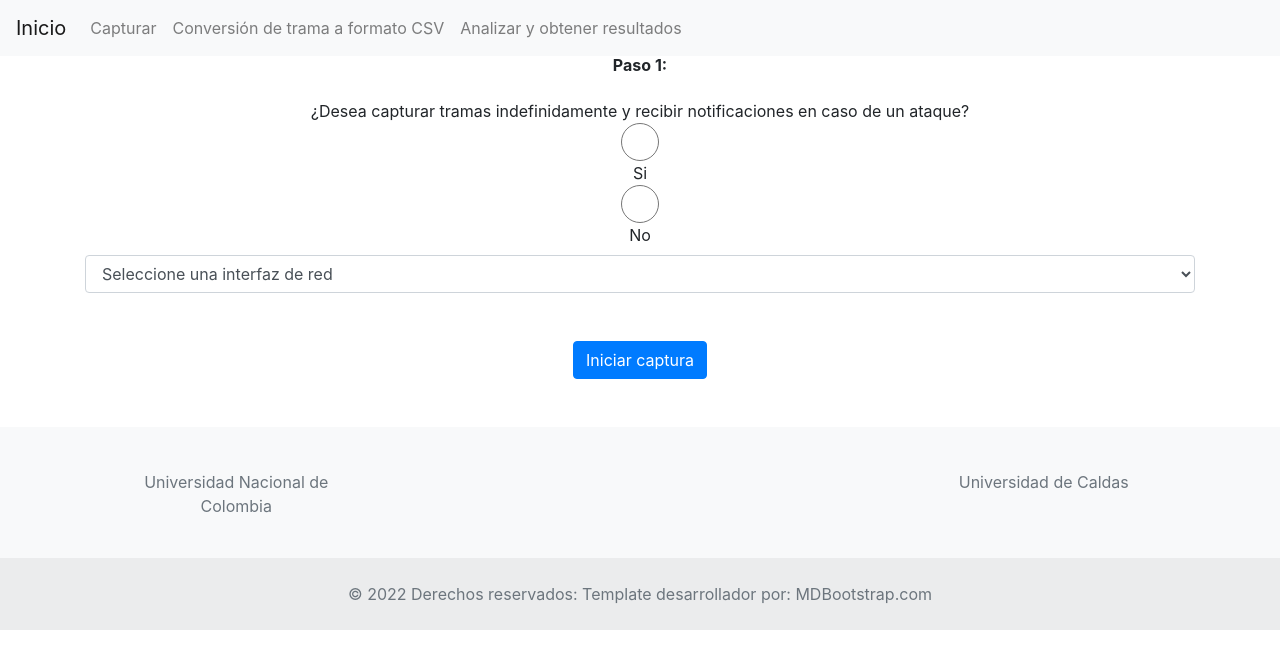
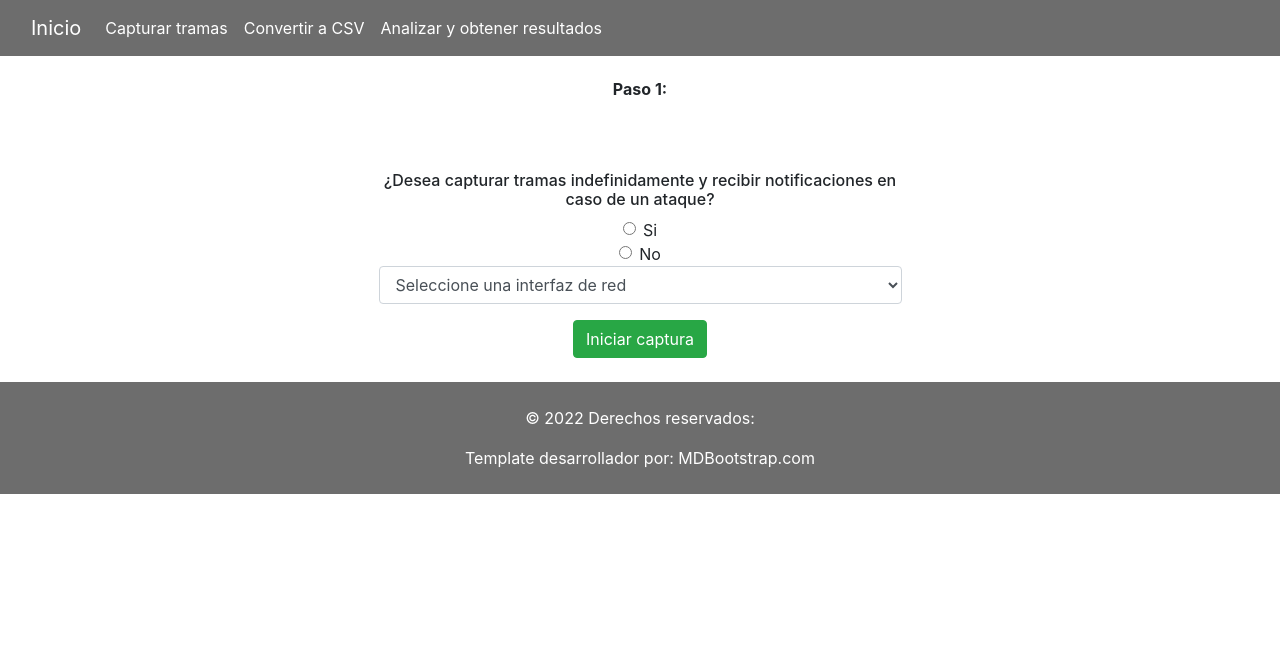
Before and after one commit to joamontesgi/flask_app_tesis, a Flask app: template templates/form.html in a window 1280 px wide. Shown: the top 669 px of the page. Run offline with Flask 2, Linux system fonts and the light colour scheme; the template is opened without the code that fills it, so the values that code supplies are empty.

Commit message:
cambios frontend

```diff
--- a/models/red_neuronal.py
+++ b/models/red_neuronal.py
@@ -13,7 +13,7 @@ from joblib import dump, load
 from sklearn import preprocessing
 
 def redNeuronal(prueba):
-  new_model = keras.models.load_model('/home/gaia/Escritorio/flask_app_tesis/models/redneuronal.h5')
+  new_model = keras.models.load_model('models/redneuronal.h5')
   prueba=pd.read_csv(prueba)
   prueba=prueba.reindex(columns=['dst_port','flow_duration','tot_fwd_pkts','tot_bwd_pkts','totlen_fwd_pkts','totlen_bwd_pkts', 'fwd_pkt_len_max', 'fwd_pkt_len_min','fwd_pkt_len_mean', 'fwd_pkt_len_std', 'bwd_pkt_len_max','bwd_pkt_len_min', 'bwd_pkt_len_mean', 'bwd_pkt_len_std','flow_byts_s','flow_pkts_s','flow_iat_mean','flow_iat_std','flow_iat_max','flow_iat_min','fwd_iat_tot','fwd_iat_mean', 'fwd_iat_std','fwd_iat_max', 'fwd_iat_min','bwd_iat_tot','bwd_iat_mean','bwd_iat_std','bwd_iat_max','bwd_iat_min','fwd_psh_flags','bwd_psh_flags','fwd_urg_flags', 'bwd_urg_flags','fwd_header_len', 'bwd_header_len','fwd_pkts_s','bwd_pkts_s','pkt_len_min','pkt_len_max','pkt_len_mean', 'pkt_len_std', 'pkt_len_var','fin_flag_cnt','syn_flag_cnt','rst_flag_cnt', 'psh_flag_cnt', 'ack_flag_cnt','urg_flag_cnt','cwe_flag_count','ece_flag_cnt', 'down_up_ratio', 'pkt_size_avg','fwd_seg_size_avg', 'bwd_seg_size_avg','fwd_byts_b_avg', 'fwd_pkts_b_avg','fwd_blk_rate_avg','bwd_byts_b_avg','bwd_pkts_b_avg','bwd_blk_rate_avg','subflow_fwd_pkts','subflow_fwd_byts','subflow_bwd_pkts','subflow_bwd_byts','init_fwd_win_byts', 'init_bwd_win_byts','fwd_act_data_pkts','fwd_seg_size_min','active_mean','active_std','active_max', 'active_min','idle_mean','idle_std','idle_max', 'idle_min'])
   prueba = prueba.replace([np.inf,-np.inf],0)
--- a/models/red_neuronal_conv.py
+++ b/models/red_neuronal_conv.py
@@ -13,7 +13,7 @@ from sklearn.preprocessing import normalize
 from joblib import dump, load
 
 def redNeuronalconvolucional(prueba):
-  new_model = keras.models.load_model("/home/gaia/Escritorio/flask_app_tesis/models/redneuronalconvolucional.h5")
+  new_model = keras.models.load_model("models/redneuronalconvolucional.h5")
   prueba=pd.read_csv(prueba)
   prueba=prueba.reindex(columns=['dst_port','flow_duration','tot_fwd_pkts','tot_bwd_pkts','totlen_fwd_pkts','totlen_bwd_pkts', 'fwd_pkt_len_max', 'fwd_pkt_len_min','fwd_pkt_len_mean', 'fwd_pkt_len_std', 'bwd_pkt_len_max','bwd_pkt_len_min', 'bwd_pkt_len_mean','bwd_pkt_len_std','flow_byts_s','flow_pkts_s','flow_iat_mean','flow_iat_std','flow_iat_max','flow_iat_min','fwd_iat_tot','fwd_iat_mean', 'fwd_iat_std','fwd_iat_max', 'fwd_iat_min','bwd_iat_tot','bwd_iat_mean','bwd_iat_std','bwd_iat_max','bwd_iat_min','fwd_psh_flags','bwd_psh_flags','fwd_urg_flags', 'bwd_urg_flags','fwd_header_len', 'bwd_header_len','fwd_pkts_s','bwd_pkts_s','pkt_len_min','pkt_len_max','pkt_len_mean', 'pkt_len_std', 'pkt_len_var','fin_flag_cnt','syn_flag_cnt','rst_flag_cnt', 'psh_flag_cnt', 'ack_flag_cnt','urg_flag_cnt','cwe_flag_count','ece_flag_cnt', 'down_up_ratio', 'pkt_size_avg','fwd_seg_size_avg', 'bwd_seg_size_avg','fwd_byts_b_avg', 'fwd_pkts_b_avg','fwd_blk_rate_avg','bwd_byts_b_avg','bwd_pkts_b_avg','bwd_blk_rate_avg','subflow_fwd_pkts','subflow_fwd_byts','subflow_bwd_pkts','subflow_bwd_byts','init_fwd_win_byts', 'init_bwd_win_byts','fwd_act_data_pkts','fwd_seg_size_min','active_mean','active_std','active_max', 'active_min','idle_mean','idle_std','idle_max', 'idle_min'])
   prueba = prueba.replace([np.inf,-np.inf],0)
--- a/requirements.txt
+++ b/requirements.txt
@@ -66,7 +66,7 @@ requests-oauthlib==1.3.1
 rsa==4.9
 scapy==2.4.3
 scikit-learn==1.0.2
-scipy==1.4.1
+scipy==2.4.2
 setuptools==47.1.0
 six==1.16.0
 sklearn==0.0.post1
--- /dev/null
+++ b/static/estilos.css
@@ -0,0 +1,3 @@
+a, p{
+    color: rgb(255, 255, 255) !important;;
+}
--- a/static/manualAuto.js
+++ b/static/manualAuto.js
@@ -5,12 +5,10 @@
             elementos.innerHTML="";
         }else{
             elementos.innerHTML=`
-
-            <br>
             <label for="tiempo">Ingrese el tiempo de captura (segundos)
                 <input type="number" min="10" max="3600" id="tiempo" name="tiempoCaptura" class="form-control" required>
             </label>
-            </div>
+
             `;
         }
     }
--- a/templates/form.html
+++ b/templates/form.html
@@ -1,28 +1,32 @@
 {% extends 'masterpage.html' %}
 {% block contenido %}
-        <h6><b>Paso 1: </b></h6>
-        <h6>{{mensaje}}</h6>
+        <h6 class="mt-4"><b>Paso 1: </b></h6>
+        <div class="w-50 p-3 container text-center" >
         <form action="/algoritmo" method="post" class="mt-4" enctype="multipart/form-data">
-            <label for="demon">¿Desea capturar tramas indefinidamente y recibir notificaciones en caso de un ataque?
-                <br>
-                <input class="form-control" type="radio" id="demonSi" name="demon" value="1" required onchange="cambio()">Si
-                <input class="form-control" type="radio" id="demonNo" name="demon" value="0" required onchange="cambio()">No
-            </label>
             <br>
-            <div class="col-xs-2">
-
-                <select name="iface" id="select" class="form-control" required>
+            <h6>¿Desea capturar tramas indefinidamente y recibir notificaciones en caso de un ataque?</h6>
+            <div class="form-check">
+                <input class="form-check-input" type="radio" name="demon" id="demonSi" value="1" required onchange="cambio()">
+                <label class="form-check-label" for="demonSi">
+                    Si
+                </label>
+              </div>
+              <div class="form-check">
+                <input class="form-check-input" type="radio" name="demon" id="demonNo" value="0" required onchange="cambio()">
+                <label class="form-check-label" for="demonNo">
+                  No
+                </label>
+                <div id="elementos">
+                </div>
+              </div>
+                <select name="iface" id="select" class="form-control" class="text-center" required>
                     <option value="" selected disabled hidden>Seleccione una interfaz de red</option>
                     {% for data in iface_names %}
                     <option value="{{ data }}">{{ data }}</option>
                     {% endfor %}
                 </select>
             </div>
-            <br>
-            <div id="elementos">
-            </div>
-            <br>
-            <button type="submit" class="btn btn-primary" id="normalizar">Iniciar captura</button>
+            <script src="../static/manualAuto.js"></script>
+            <button type="submit" class="btn btn-success" id="normalizar">Iniciar captura</button>
         </form>
-        <script src="../static/manualAuto.js"></script>
         {% endblock %}
--- a/templates/masterpage.html
+++ b/templates/masterpage.html
@@ -5,24 +5,30 @@
     <meta http-equiv="X-UA-Compatible" content="IE=edge">
     <meta name="viewport" content="width=device-width, initial-scale=1.0">
     <link rel="stylesheet" href="https://cdn.jsdelivr.net/npm/bootstrap@4.3.1/dist/css/bootstrap.min.css" integrity="sha384-ggOyR0iXCbMQv3Xipma34MD+dH/1fQ784/j6cY/iJTQUOhcWr7x9JvoRxT2MZw1T" crossorigin="anonymous">    <title>Document</title>
+    <link rel="stylesheet" href="/static/estilos.css">
     <title>.:: Sistema para detectar ataques de DDOS ::.</title>
 </head>
-<body style="background-color: white">
+<body>
     <header>
-        <nav class="navbar navbar-expand-lg navbar-light bg-light">
+        <nav class="navbar navbar-expand-lg navbar-light"  style="background-color: #6d6d6d;">
+            <div class="container-fluid">
               <a class="navbar-brand" href="/">Inicio</a>
-            <div class="collapse navbar-collapse" id="navbarText">
-              <ul class="navbar-nav mr-auto">
+              <button class="navbar-toggler" type="button" data-bs-toggle="collapse" data-bs-target="#navbarNav" aria-controls="navbarNav" aria-expanded="false" aria-label="Toggle navigation">
+                <span class="navbar-toggler-icon"></span>
+              </button>
+              <div class="collapse navbar-collapse" id="navbarNav">
+                <ul class="navbar-nav">
                   <li class="nav-item">
-                    <a class="nav-link" href="form">Capturar</a>
+                    <a class="nav-link" href="form">Capturar tramas</a>
                   </li>
                   <li class="nav-item">
-                    <a class="nav-link" href="subirPCAP">Conversión de trama a formato CSV</a>
+                    <a class="nav-link" href="subirPCAP">Convertir a CSV</a>
                   </li>
                   <li class="nav-item">
                     <a class="nav-link" href="convertir">Analizar y obtener resultados</a>
                   </li>
                 </ul>
+              </div>
             </div>
           </nav>
     </header>
@@ -33,35 +39,13 @@
     {% endblock %}
     </div>
     <footer class="text-center text-lg-start bg-light text-muted mt-4">
-        <section class="">
-            <div class="container text-center text-md-start mt-5">
-                <div class="row mt-3">
-                    <div class="col-md-3 col-lg-4 col-xl-3 mx-auto mb-4">
-                        <h6 class="text-uppercase fw-bold mb-4">
-                            <br>
-                        </h6>
+        <div class="text-center p-4" style="background-color:  #6d6d6d;">
         <p>
-                        Universidad Nacional de Colombia
+            © 2022 Derechos reservados:
         </p>
+        <a href="https://mdbootstrap.com/">Template desarrollador por: MDBootstrap.com</a>
         </div>
-                <div class="col-md-2 col-lg-2 col-xl-2 mx-auto mb-4">
-                </div>
-                <div class="col-md-3 col-lg-2 col-xl-2 mx-auto mb-4">
-                </div>
-                <div class="col-md-4 col-lg-3 col-xl-3 mx-auto mb-md-0 mb-4">
-                    <h6 class="text-uppercase fw-bold mb-4">
-                        <br>
-                    </h6>
-                    <p>
-                    Universidad de Caldas
-                    </p>
-            </div>
-        </div>
-        </section>
-        <div class="text-center p-4" style="background-color: rgba(0, 0, 0, 0.05);">
-        © 2022 Derechos reservados:
-        <a class="text-reset fw-bold" href="https://mdbootstrap.com/">Template desarrollador por: MDBootstrap.com</a>
-        </div>
+        <script src="https://cdn.jsdelivr.net/npm/bootstrap@5.0.2/dist/js/bootstrap.bundle.min.js" integrity="sha384-MrcW6ZMFYlzcLA8Nl+NtUVF0sA7MsXsP1UyJoMp4YLEuNSfAP+JcXn/tWtIaxVXM" crossorigin="anonymous"></script>
     </footer>
 </body>
 </html>
```
Also changed, not shown: app.py (+1 -8 lines), requirementsPython3.8.txt (deleted, +0 -186 lines), static/grafica.js (+7 -9 lines), templates/convertidoToCSV.html (+8 -6 lines), templates/home.html (+15 -1 lines), templates/subirPcap.html (+6 -7 lines). Lines whose indentation alone changed are shown as unchanged.
